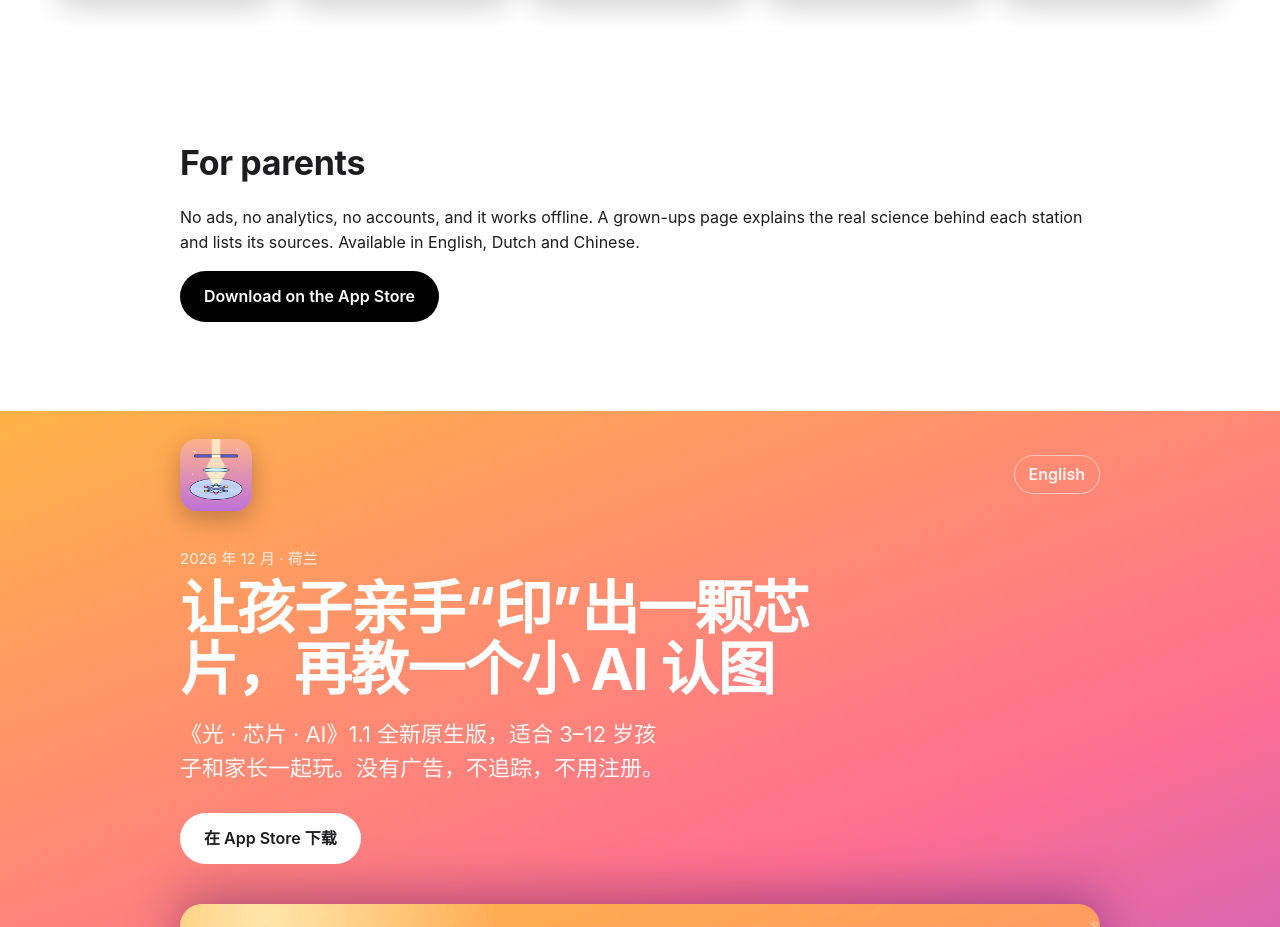
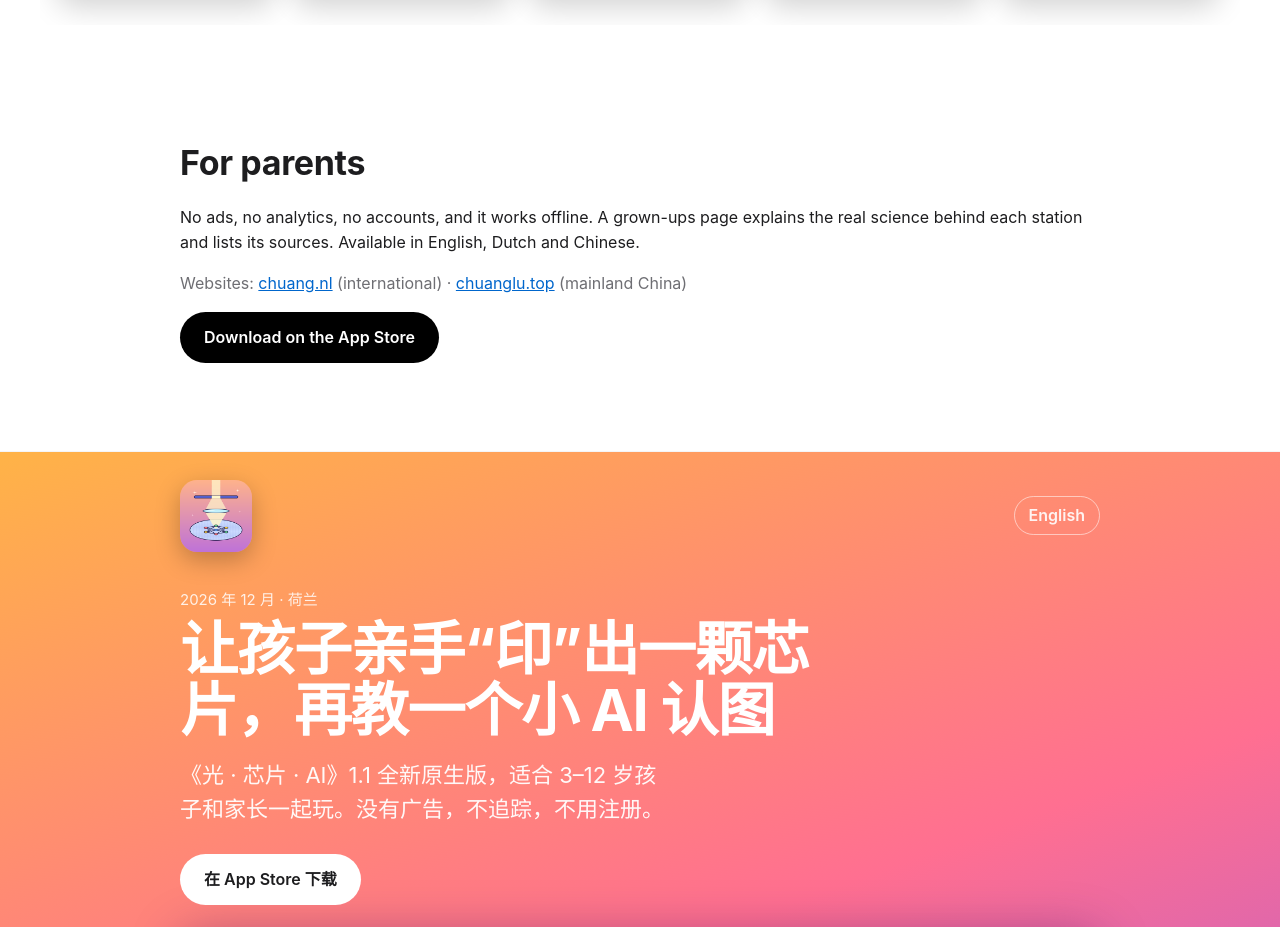
Before and after one commit to a114761402/chuang.nl, a plain HTML site: page press/light-chips-ai/index.html in a window 1280 px wide. Shown: the part 4171-5098 px from the top of the page. Drawn offline with Linux system fonts and the light colour scheme.

Commit message:
Press page: list both websites (chuang.nl abroad, chuanglu.top for mainland China)
Co-Authored-By: Claude Opus 5.5 <noreply@anthropic.com>

```diff
--- a/press/light-chips-ai/index.html
+++ b/press/light-chips-ai/index.html
@@ -32,7 +32,7 @@ ul{padding-left:22px;font-size:18px;max-width:760px}li{margin-bottom:10px}
 .phones{display:flex;gap:16px;overflow-x:auto;padding:8px 20px 28px;scroll-snap-type:x mandatory;max-width:1200px;margin:0 auto}
 .phones img{flex:0 0 auto;width:min(46vw,220px);height:auto;border-radius:20px;scroll-snap-align:start;box-shadow:0 10px 30px rgba(0,0,0,.18)}
 section{padding-bottom:72px}section+section{border-top:1px solid var(--card)}
-a{color:var(--link)}
+a{color:var(--link)}.sites{color:var(--mute);font-size:16px}
 @media (max-width:720px){.feat,.feat.rev{grid-template-columns:1fr;gap:16px;margin:40px 0}.feat.rev img{order:0}.heroimg{border-radius:14px 14px 0 0;margin-top:28px}}
 </style></head><body>
 <section id="en" lang="en">
@@ -48,7 +48,7 @@ a{color:var(--link)}
 <h2>What’s new in 1.1</h2><ul><li><b>Fully native</b> for iPhone and iPad, smoother than before.</li><li><b>Three looks that grow up with the child:</b> colourful for 3–5, more dimensional for 6–10, clean thin lines for 11–12.</li><li><b>Every station reads its explanation aloud,</b> so children who can’t read yet can play.</li><li><b>The screen stays awake</b> while the AI is answering.</li><li><b>iCloud sync</b> of progress, printed chips and the AI’s notebook, only between the family’s own devices.</li></ul>
 <h2>On iPhone</h2></div>
 <div class="phones"><img src="img/iphone-en-01.jpg" alt="" loading="lazy" width="660" height="1434"><img src="img/iphone-en-07.jpg" alt="" loading="lazy" width="660" height="1434"><img src="img/iphone-en-09.jpg" alt="" loading="lazy" width="660" height="1434"><img src="img/iphone-en-10.jpg" alt="" loading="lazy" width="660" height="1434"><img src="img/iphone-en-05.jpg" alt="" loading="lazy" width="660" height="1434"></div>
-<div class="wrap body"><h2>For parents</h2><p>No ads, no analytics, no accounts, and it works offline. A grown-ups page explains the real science behind each station and lists its sources. Available in English, Dutch and Chinese.</p><p><a class="btn" href="https://apps.apple.com/app/id6832295147">Download on the App Store</a></p></div>
+<div class="wrap body"><h2>For parents</h2><p>No ads, no analytics, no accounts, and it works offline. A grown-ups page explains the real science behind each station and lists its sources. Available in English, Dutch and Chinese.</p><p class="sites">Websites: <a href="https://chuang.nl/press/light-chips-ai/">chuang.nl</a> (international) · <a href="https://chuanglu.top/">chuanglu.top</a> (mainland China)</p><p><a class="btn" href="https://apps.apple.com/app/id6832295147">Download on the App Store</a></p></div>
 </section>
 <section id="zh" lang="zh-Hans">
 <header class="hero"><div class="wrap">
@@ -63,6 +63,6 @@ a{color:var(--link)}
 <h2>这一版有什么新东西</h2><ul><li><b>完全原生重写</b>，iPhone 和 iPad 上都更流畅。</li><li><b>三种外观，跟着孩子一起长大：</b>3–5 岁彩色圆润，6–10 岁更立体，11–12 岁简洁细线。</li><li><b>每个关卡会自己读一遍说明，</b>不识字的孩子也能玩。</li><li><b>AI 回答时屏幕不会熄灭。</b></li><li><b>iCloud 同步</b>进度、孩子印出的芯片和教 AI 的画，只在这个家庭自己的设备之间同步。</li></ul>
 <h2>在 iPhone 上</h2></div>
 <div class="phones"><img src="img/iphone-zh-01.jpg" alt="" loading="lazy" width="660" height="1434"><img src="img/iphone-zh-07.jpg" alt="" loading="lazy" width="660" height="1434"><img src="img/iphone-zh-09.jpg" alt="" loading="lazy" width="660" height="1434"><img src="img/iphone-zh-10.jpg" alt="" loading="lazy" width="660" height="1434"><img src="img/iphone-zh-05.jpg" alt="" loading="lazy" width="660" height="1434"></div>
-<div class="wrap body"><h2>对家长来说</h2><p>没有广告，没有数据统计，没有账号，不联网也能玩。App 里有“家长专区”，讲清楚每个关卡背后的真实知识，并列出资料来源。支持中文、英语、荷兰语。</p><p><a class="btn" href="https://apps.apple.com/app/id6832295147">在 App Store 下载</a></p></div>
+<div class="wrap body"><h2>对家长来说</h2><p>没有广告，没有数据统计，没有账号，不联网也能玩。App 里有“家长专区”，讲清楚每个关卡背后的真实知识，并列出资料来源。支持中文、英语、荷兰语。</p><p class="sites">网站：<a href="https://chuanglu.top/">chuanglu.top</a>（中国大陆访问）· <a href="https://chuang.nl/press/light-chips-ai/">chuang.nl</a>（海外访问）</p><p><a class="btn" href="https://apps.apple.com/app/id6832295147">在 App Store 下载</a></p></div>
 </section>
 </body></html>
```
